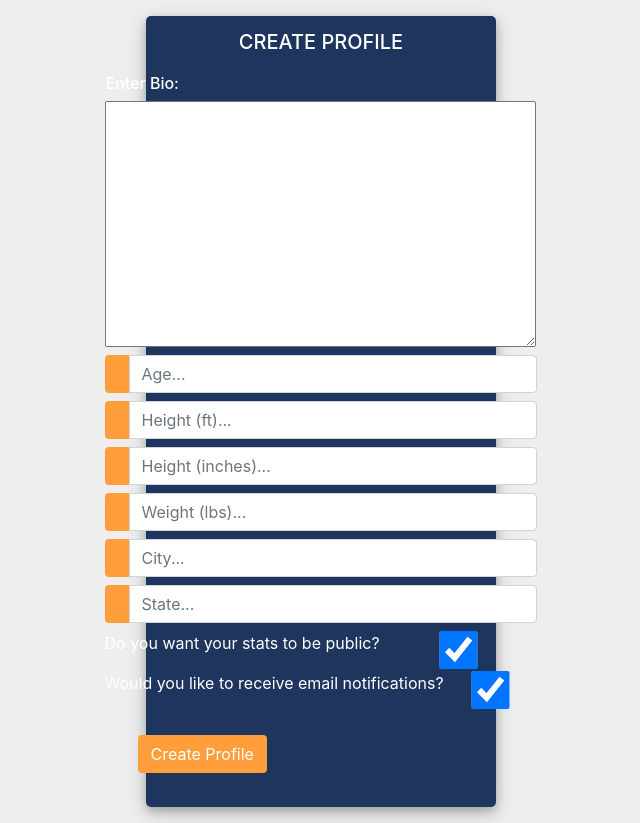
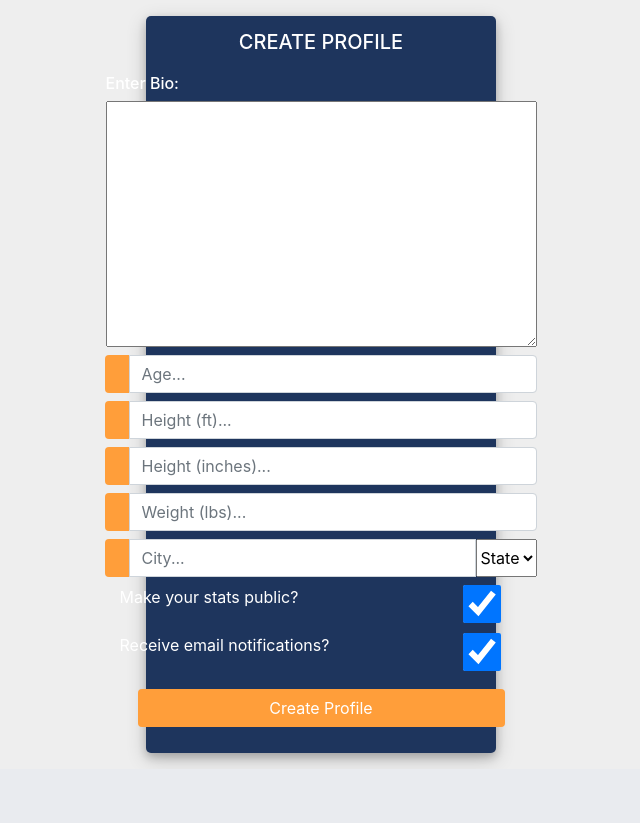
Before and after one commit to akh4rf/CS-3240-Project, a Django app: a page that uses hoosactive/templates/hoosactive/create.html in a window 1280 px wide. Shown: the part 96-919 px from the top of the page, without its empty margins (319-959 px from the left). After the commit the page ends 862 px from the top, so only its background shows below. Run offline with Django 3.2, Linux system fonts and the light colour scheme; the visitor is signed in with stand-in values (Sample User, id 1); some libraries are stand-ins or nearby versions.

Commit message:
edit/create profile design changes

```diff
--- a/hoosactive/models.py
+++ b/hoosactive/models.py
@@ -22,6 +22,14 @@ class ProfileManager(models.Manager):
         profile = self.create(user=us,age=age,height_feet=hf,height_inches=hi,
                     weight_lbs=we,bio_text=bio,city=ci,state=st,show_stats=ss, receive_notifications=rn)
         return profile
+
+STATE_CHOICES = [ ['', 'State'],
+    ['AL','AL'],['AK','AK'],['AZ','AZ'],['AR','AR'],['CA','CA'],['CO','CO'],['CT','CT'],['DE','DE'],['FL','FL'],['GA','GA'],
+    ['HI','HI'],['ID','ID'],['IL','IL'],['IN','IN'],['IA','IA'],['KS','KS'],['KY','KY'],['LA','LA'],['ME','ME'],['MD','MD'],
+    ['MA','MA'],['MI','MI'],['MN','MN'],['MS','MS'],['MO','MO'],['MT','MT'],['NE','NE'],['NV','NV'],['NH','NH'],['NJ','NJ'],
+    ['NM','NM'],['NY','NY'],['NC','NC'],['ND','ND'],['OH','OH'],['OK','OK'],['OR','OR'],['PA','PA'],['RI','RI'],['SC','SC'],
+    ['SD','SD'],['TN','TN'],['TX','TX'],['UT','UT'],['VT','VT'],['VA','VA'],['WA','WA'],['WV','WV'],['WI','WI'],['WY','WY'],
+]
 
 class Profile(models.Model):
     # One-To-One Relationship with User Model
@@ -49,7 +57,7 @@ class Profile(models.Model):
     # City
     city = models.CharField(max_length=50)
     # State
-    state = models.CharField(max_length=2)
+    state = models.CharField(max_length=2, choices=STATE_CHOICES)
 
     # Toggles whether stats are shown or not
     show_stats = models.BooleanField(default=True)
--- a/hoosactive/templates/hoosactive/create.html
+++ b/hoosactive/templates/hoosactive/create.html
@@ -16,8 +16,6 @@
 						{% csrf_token %}
 						<h1 style="color: white">Enter Bio:</h1>
 						<div class="input-group mb-2">
-							<div class="input-group-append">
-							</div>
 							{{form.bio_text}}
 						</div>
 						<div class="input-group mb-2">
@@ -49,23 +47,31 @@
 								<span class="input-group-text"></span>
 							</div>
 							{{form.city}}
-						</div>
-						<div class="input-group mb-2">
-							<div class="input-group-append">
-								<span class="input-group-text"></span>
-							</div>
 							{{form.state}}
 						</div>
 						<div class="input-group mb-2">
-							<div class="input-group-append">
-								<p style="color: white;">Do you want your stats to be public?</p>
+							<div class="container">
+								<div class="row">
+									<div class="input-group-append col-9">
+										<p style="color: white;">Make your stats public?</p>
+									</div>
+									<div class="col-3">
+										{{form.show_stats}}
+									</div>
+								</div>
 							</div>
-							{{form.show_stats}}
+						</div>
 						<div class="input-group mb-2">
-							<div class="input-group-append">
-								<p style="color: white;">Would you like to receive email notifications?</p>
+							<div class="container">
+								<div class="row">
+									<div class="input-group-append col-9">
+										<p style="color: white;">Receive email notifications?</p>
+									</div>
+									<div class="col-3">
+										{{form.receive_notifications}}
+									</div>
+								</div>
 							</div>
-							{{form.receive_notifications}}
 						</div>
 				   		<div class="d-flex justify-content-center mt-3 login_container">
 				 			<input class="btn login_btn" type="submit" value="{% if user.profile %}Save Changes{% else %}Create Profile{% endif%}">
@@ -86,7 +92,7 @@
 		form_fields[3].defaultValue='{{user.profile.height_inches}}';
 		form_fields[4].defaultValue='{{user.profile.weight_lbs}}';
 		form_fields[5].defaultValue='{{user.profile.city}}';
-		form_fields[6].defaultValue='{{user.profile.state}}';
+		document.querySelector("option[value='{{user.profile.state}}']").selected = true;
 		if ('{{user.profile.show_stats}}'=='True') {form_fields[7].checked = true;}
 		else {form_fields[7].checked = false;}
 		if ('{{user.profile.receive_notifications}}'=='True') {form_fields[8].checked = true;}
@@ -97,7 +103,6 @@
 	form_fields[3].placeholder='Height (inches)...';
 	form_fields[4].placeholder='Weight (lbs)...';
 	form_fields[5].placeholder='City...';
-	form_fields[6].placeholder='State...';
 
 	for (var field in form_fields) {
       form_fields[field].className += ' form-control'
--- a/mysite/base_settings.py
+++ b/mysite/base_settings.py
@@ -1,11 +1,8 @@
 """
 Django settings for mysite project.
-
 Generated by 'django-admin startproject' using Django 3.1.5.
-
 For more information on this file, see
 https://docs.djangoproject.com/en/3.1/topics/settings/
-
 For the full list of settings and their values, see
 https://docs.djangoproject.com/en/3.1/ref/settings/
 """
--- a/mysite/production_settings.py
+++ b/mysite/production_settings.py
@@ -5,4 +5,4 @@ SESSION_COOKIE_SECURE = True
 SECURE_SSL_REDIRECT = True
 
 # SECURITY WARNING: don't run with debug turned on in production!
-DEBUG = True
+DEBUG = False
```
Also changed, not shown: hoosactive/templates/hoosactive/profile.html (+9 -9 lines).
